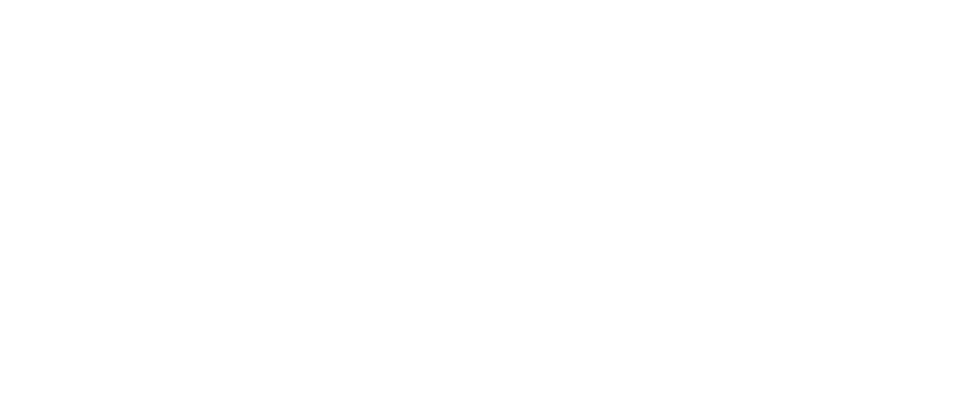
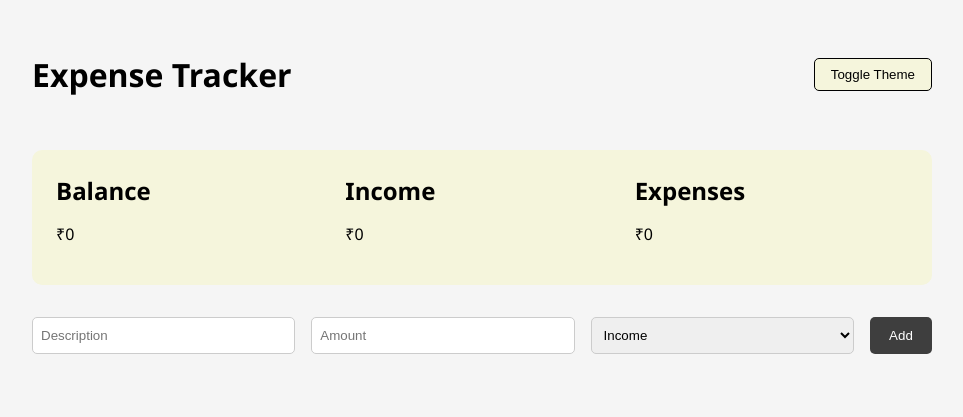
Before and after one commit to binay-99/django_tracker, a Django app: page / in a window 1280 px wide. Before the commit the part shown is empty. Shown: the top 417 px of the page, without its empty margins (158-1121 px from the left). Run offline with Django 5.2, Linux system fonts and the light colour scheme; data comes from the database, SQL or seed files in the repository; data that the repository does not hold is empty.

Commit message:
added add expense functionality with ui

```diff
--- a/home/templates/index.html
+++ b/home/templates/index.html
@@ -1,11 +1,216 @@
 <!DOCTYPE html>
-<html lang="en">
+<html lang="en" data-theme="light">
 <head>
     <meta charset="UTF-8">
+    <title>Expense Tracker</title>
     <meta name="viewport" content="width=device-width, initial-scale=1.0">
-    <title>Document</title>
+    <style>
+        :root {
+            --black: #000;
+            --whitesmoke: #f5f5f5;
+            --beige: #f5f5dc;
+            --accent: #3e3e3e;
+            --light-text: #333;
+            --dark-text: #f9f9f9;
+
+            --credit: #4caf50;
+            --debit: #f44336;
+        }
+
+        [data-theme="light"] {
+            --bg: var(--whitesmoke);
+            --text: var(--black);
+            --card-bg: var(--beige);
+        }
+
+        [data-theme="dark"] {
+            --bg: #1c1c1c;
+            --text: var(--dark-text);
+            --card-bg: #2c2c2c;
+        }
+
+        body {
+            margin: 0;
+            font-family: 'Segoe UI', sans-serif;
+            background-color: var(--bg);
+            color: var(--text);
+            transition: background-color 0.3s, color 0.3s;
+        }
+
+        .container {
+            max-width: 900px;
+            margin: auto;
+            padding: 2rem;
+        }
+
+        .header {
+            display: flex;
+            justify-content: space-between;
+            align-items: center;
+        }
+
+        .summary {
+            background: var(--card-bg);
+            padding: 1.5rem;
+            border-radius: 10px;
+            margin: 2rem 0;
+            display: flex;
+            justify-content: space-between;
+            flex-wrap: wrap;
+            gap: 1rem;
+        }
+
+        .summary-block {
+            flex: 1;
+            min-width: 120px;
+        }
+
+        .summary-block h2 {
+            margin: 0;
+        }
+
+        .history {
+            margin-top: 2rem;
+        }
+
+        .week {
+            margin-bottom: 2rem;
+        }
+
+        .week h3 {
+            margin-bottom: 0.5rem;
+            border-bottom: 1px solid var(--text);
+            padding-bottom: 0.2rem;
+        }
+
+        .item {
+            background-color: var(--card-bg);
+            padding: 1rem;
+            margin: 0.5rem 0;
+            border-radius: 8px;
+            display: flex;
+            justify-content: space-between;
+            align-items: center;
+        }
+
+        .item.credit {
+            border-left: 4px solid var(--credit);
+        }
+
+        .item.debit {
+            border-left: 4px solid var(--debit);
+        }
+
+        .description {
+            font-weight: bold;
+        }
+
+        .amount {
+            font-size: 1.1rem;
+        }
+
+        .theme-toggle {
+            cursor: pointer;
+            padding: 0.5rem 1rem;
+            border: 1px solid var(--text);
+            background: var(--card-bg);
+            color: var(--text);
+            border-radius: 5px;
+        }
+
+        form {
+            margin-top: 2rem;
+            display: flex;
+            flex-wrap: wrap;
+            gap: 1rem;
+        }
+
+        form input, form select {
+            padding: 0.5rem;
+            border: 1px solid #ccc;
+            border-radius: 5px;
+            flex: 1;
+            min-width: 150px;
+        }
+
+        form button {
+            background: var(--accent);
+            color: white;
+            border: none;
+            padding: 0.7rem 1.2rem;
+            border-radius: 5px;
+            cursor: pointer;
+        }
+
+    </style>
 </head>
 <body>
+    <div class="container">
+        <div class="header">
+            <h1>Expense Tracker</h1>
+            <button class="theme-toggle" onclick="toggleTheme()">Toggle Theme</button>
+        </div>
+
+        <div class="summary">
+            <div class="summary-block">
+                <h2>Balance</h2>
+                <p>₹{{ current_balance.current_bal }}</p>
+            </div>
+            <div class="summary-block">
+                <h2>Income</h2>
+                <p>₹{{ monthly_income }}</p>
+            </div>
+            <div class="summary-block">
+                <h2>Expenses</h2>
+                <p>₹{{ monthly_expense }}</p>
+            </div>
+        </div>
+
+        <form method="POST">
+            {% csrf_token %}
+            <input type="text" name="description" placeholder="Description" required>
+            <input type="number" step="0.01" name="amount" placeholder="Amount" required>
+            <select name="expense_type">
+                <option value="CREDIT">Income</option>
+                <option value="DEBIT">Expense</option>
+            </select>
+            <button type="submit">Add</button>
+        </form>
+
+        <div class="history">
+            {% for week, items in weekly_expenses.items %}
+            <div class="week">
+                <h3>Week of {{ week }}</h3>
+                {% for item in items %}
+                <div class="item {{ item.expense_type|lower }}">
+                    <div>
+                        <div class="description">{{ item.description }}</div>
+                        <div class="date">{{ item.created_at|date:"M d, Y" }}</div>
+                    </div>
+                    <div class="amount">₹{{ item.amount }}</div>
+                </div>
+                {% endfor %}
+            </div>
+            {% endfor %}
+        </div>
+    </div>
+
+    <script>
+    document.addEventListener("DOMContentLoaded", () => {
+        const savedTheme = localStorage.getItem("theme");
+        if (savedTheme) {
+            document.documentElement.setAttribute("data-theme", savedTheme);
+        }
+    });
+
+    function toggleTheme() {
+        const html = document.documentElement;
+        const current = html.getAttribute("data-theme");
+        const newTheme = current === "dark" ? "light" : "dark";
+        html.setAttribute("data-theme", newTheme);
+        localStorage.setItem("theme", newTheme);
+    }
+    </script>
 
 </body>
 </html>
--- a/home/views.py
+++ b/home/views.py
@@ -1,6 +1,49 @@
-from django.shortcuts import render
+from django.shortcuts import render,redirect
+from .models import *
+from django.utils.timezone import now
 
 # Create your views here.
 
 def index(request):
-    return render(request, 'index.html')
+    balance,_= CurrentBalance.objects.get_or_create(id=1)
+    history = TrackingHistory.objects.filter(created_at__month=now().month).order_by('-created_at')
+
+    if request.method == 'POST':
+        description = request.POST.get('description')
+        amount = float(request.POST.get('amount'))
+        expense_type = request.POST.get('expense_type')
+
+        if expense_type == 'CREDIT':
+            balance.current_bal += amount
+        else:
+            balance.current_bal -= amount
+        balance.save()
+
+        TrackingHistory.objects.create(
+            current_balance=balance,
+            amount=amount,
+            expense_type=expense_type,
+            description=description
+        )
+        return redirect('index')
+
+    credit = TrackingHistory.objects.filter(expense_type='CREDIT', created_at__month=now().month)
+    debit = TrackingHistory.objects.filter(expense_type='DEBIT', created_at__month=now().month)
+    monthly_expense = sum(i.amount for i in debit)
+    monthly_income = sum(i.amount for i in credit)
+
+    weekly_transactions = {}
+    for transaction in history:
+        week_number = transaction.created_at.isocalendar()[1]
+        if week_number not in weekly_transactions:
+            weekly_transactions[week_number] = []
+        weekly_transactions[week_number].append(transaction)
+
+    context = {
+        "current_balance": balance,
+        "monthly_income": monthly_income,
+        "monthly_expense": monthly_expense,
+        "weekly_expenses": weekly_transactions
+    }
+
+    return render(request, 'index.html', context)
```
